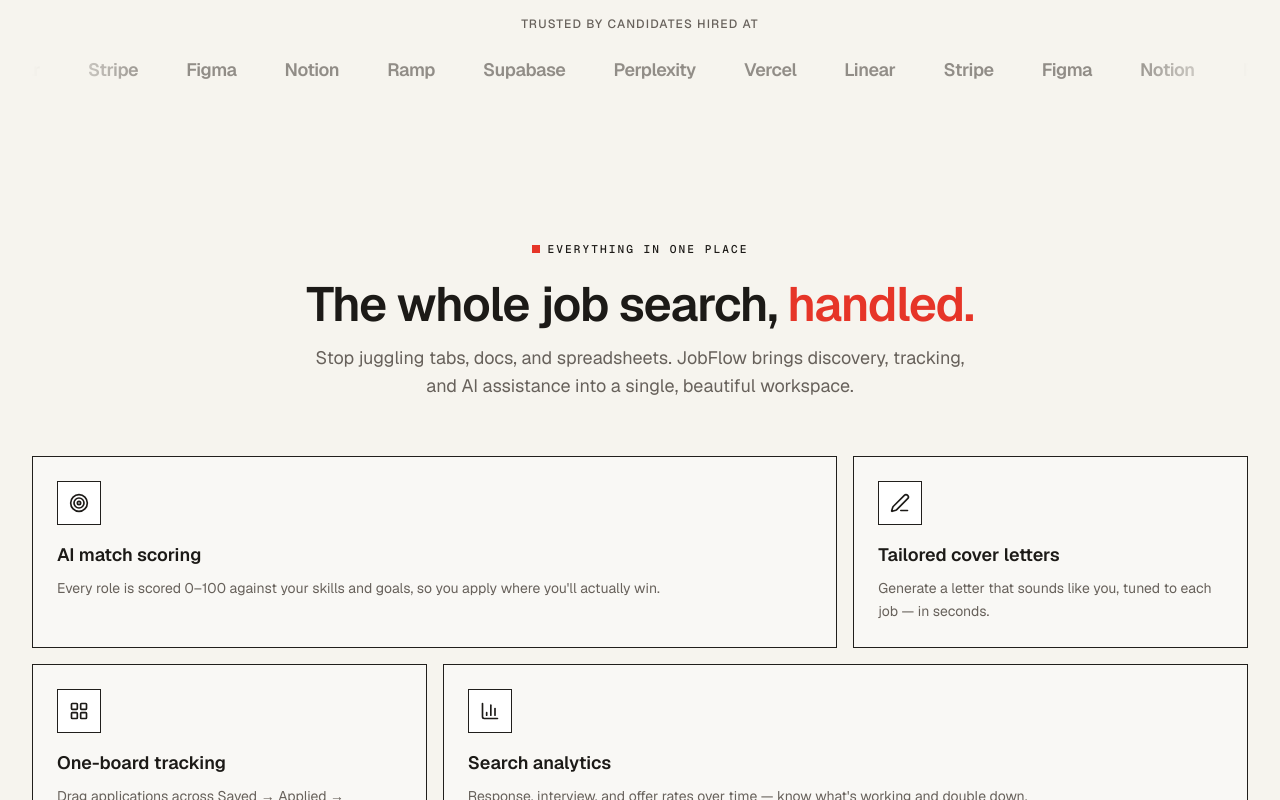
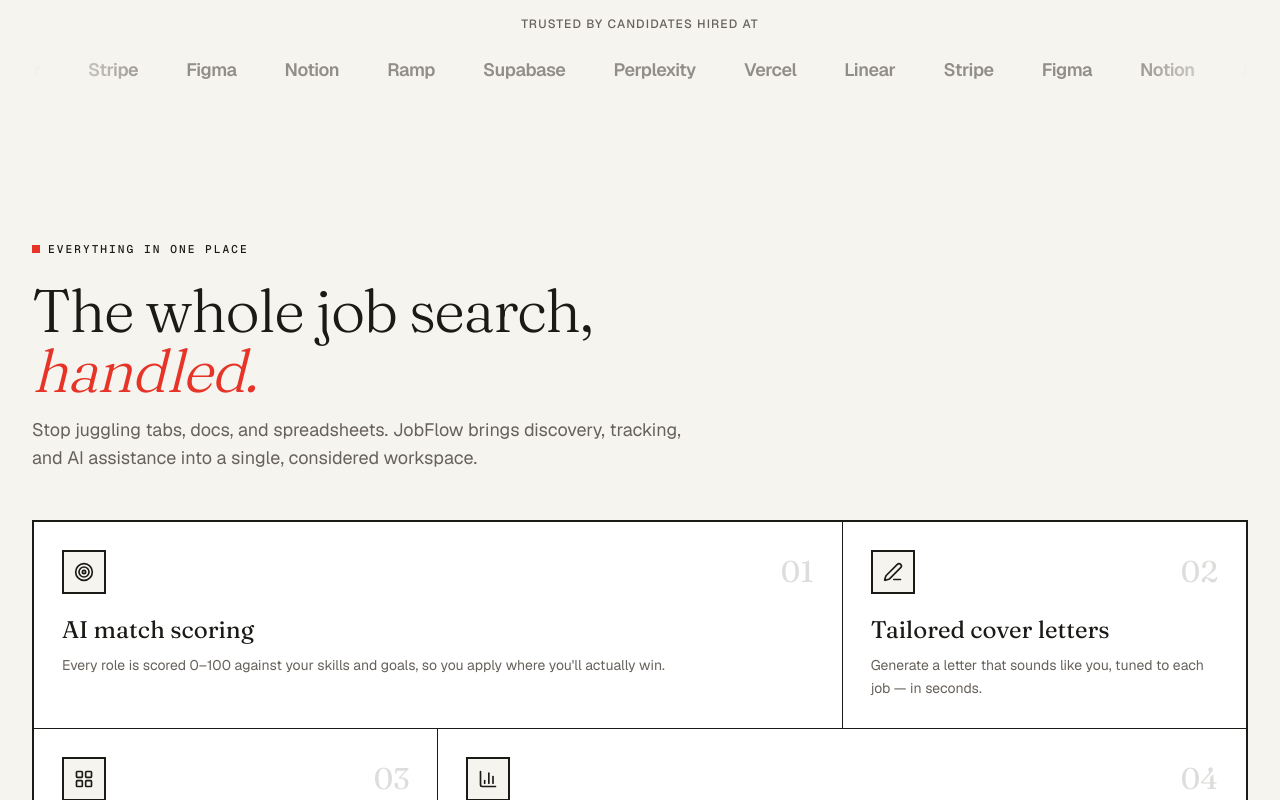
Before and after one commit to madhushigli1/jobflow-ai, a Next.js app in the folder jobflow-ai/: page / in a window 1280 px wide. Shown: the part 1180-1980 px from the top of the page. Built offline with nearby package versions, Linux system fonts and the light colour scheme.

Commit message:
style(marketing): editorial numbered feature ledger

```diff
--- a/jobflow-ai/src/features/marketing/components/features.tsx
+++ b/jobflow-ai/src/features/marketing/components/features.tsx
@@ -12,78 +12,75 @@ import { cn } from "@/shared/utils/cn";
 const features = [
   {
     icon: Target,
+    no: "01",
     title: "AI match scoring",
     desc: "Every role is scored 0–100 against your skills and goals, so you apply where you'll actually win.",
     span: "lg:col-span-2",
-    accent: "from-primary/20 to-transparent",
   },
   {
     icon: PenLine,
+    no: "02",
     title: "Tailored cover letters",
     desc: "Generate a letter that sounds like you, tuned to each job — in seconds.",
     span: "",
-    accent: "from-accent/20 to-transparent",
   },
   {
     icon: LayoutGrid,
+    no: "03",
     title: "One-board tracking",
     desc: "Drag applications across Saved → Applied → Interview → Offer. Never lose track again.",
     span: "",
-    accent: "from-indigo/20 to-transparent",
   },
   {
     icon: BarChart3,
+    no: "04",
     title: "Search analytics",
     desc: "Response, interview, and offer rates over time — know what's working and double down.",
     span: "lg:col-span-2",
-    accent: "from-success/20 to-transparent",
   },
   {
     icon: Zap,
+    no: "05",
     title: "One-click apply",
     desc: "Your profile, autofilled. Apply in a tap and JobFlow logs it for you.",
     span: "",
-    accent: "from-warning/20 to-transparent",
   },
   {
     icon: ShieldCheck,
+    no: "06",
     title: "Private by default",
     desc: "Your data is yours. No recruiters spamming your inbox, ever.",
     span: "lg:col-span-2",
-    accent: "from-primary/20 to-transparent",
   },
 ];
 
 export function Features() {
   return (
-    <Section id="features">
+    <Section id="features" className="border-b-2 border-foreground">
       <Container>
-        <Reveal className="mx-auto max-w-2xl text-center">
+        <Reveal className="max-w-2xl">
           <Eyebrow>Everything in one place</Eyebrow>
-          <h2 className="mt-5 text-4xl font-semibold tracking-tight sm:text-5xl">
+          <h2 className="mt-5 font-serif text-5xl font-light leading-[1] tracking-tight sm:text-6xl">
             The whole job search,
-            <span className="text-gradient-brand"> handled.</span>
+            <span className="italic text-accent"> handled.</span>
           </h2>
           <p className="mt-4 text-lg text-muted-foreground">
             Stop juggling tabs, docs, and spreadsheets. JobFlow brings discovery,
-            tracking, and AI assistance into a single, beautiful workspace.
+            tracking, and AI assistance into a single, considered workspace.
           </p>
         </Reveal>
 
-        <StaggerGroup className="mt-14 grid gap-4 sm:grid-cols-2 lg:grid-cols-3">
+        <StaggerGroup className="mt-12 grid gap-px border-2 border-foreground bg-foreground sm:grid-cols-2 lg:grid-cols-3">
           {features.map((f) => (
-            <Reveal key={f.title} className={f.span}>
-              <article className="group relative h-full overflow-hidden rounded-2xl border border-border bg-card/40 p-6 transition-colors hover:border-primary/40">
-                <div
-                  className={cn(
-                    "pointer-events-none absolute -right-10 -top-10 size-40 rounded-full bg-gradient-to-br opacity-0 blur-2xl transition-opacity duration-500 group-hover:opacity-100",
-                    f.accent,
-                  )}
-                />
-                <span className="inline-flex size-11 items-center justify-center rounded-xl border border-border bg-background-elevated text-primary">
-                  <f.icon className="size-5" />
-                </span>
-                <h3 className="mt-4 text-lg font-semibold">{f.title}</h3>
+            <Reveal key={f.title} className={cn("bg-card", f.span)}>
+              <article className="group h-full p-7 transition-colors hover:bg-muted">
+                <div className="flex items-center justify-between">
+                  <span className="grid size-11 place-items-center border-2 border-foreground bg-background text-foreground transition-colors group-hover:bg-accent group-hover:text-accent-foreground">
+                    <f.icon className="size-5" />
+                  </span>
+                  <span className="font-serif text-3xl text-foreground/15">{f.no}</span>
+                </div>
+                <h3 className="mt-5 font-serif text-2xl">{f.title}</h3>
                 <p className="mt-2 text-sm leading-relaxed text-muted-foreground">{f.desc}</p>
               </article>
             </Reveal>
```
